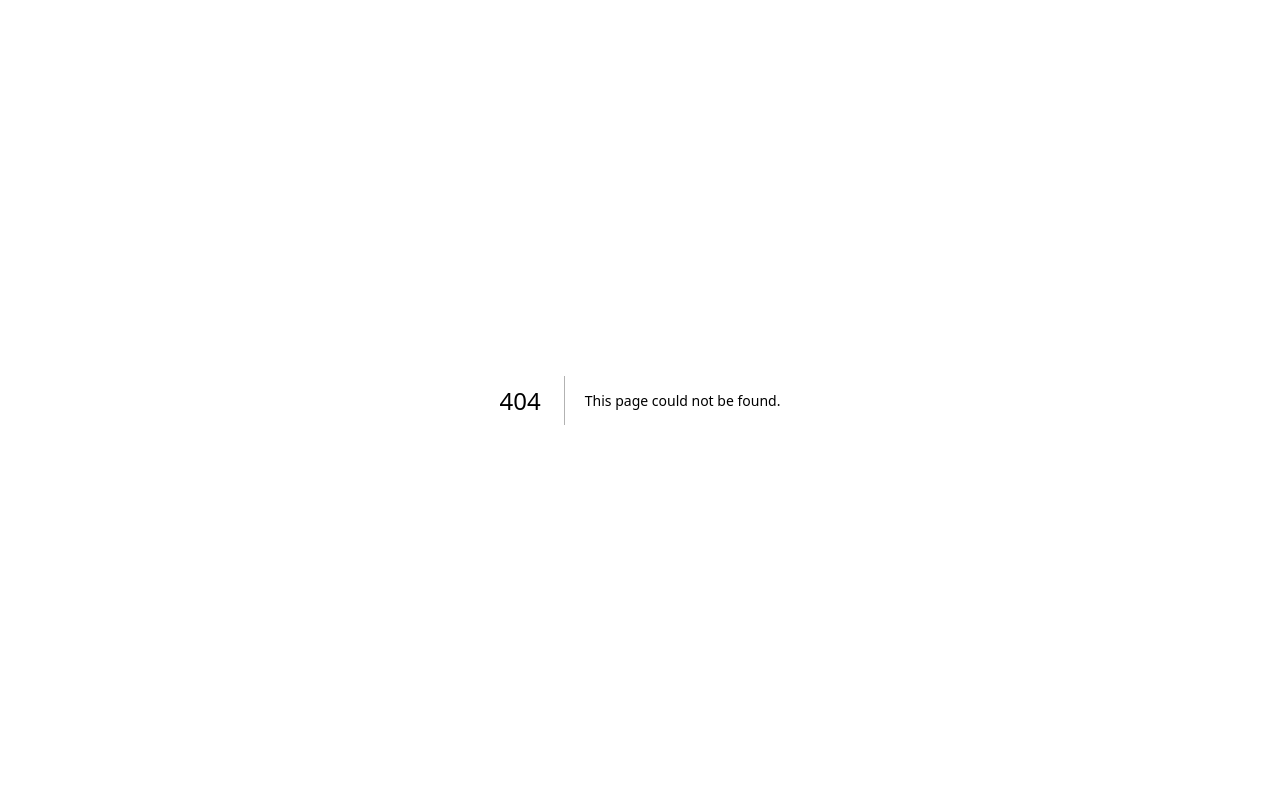
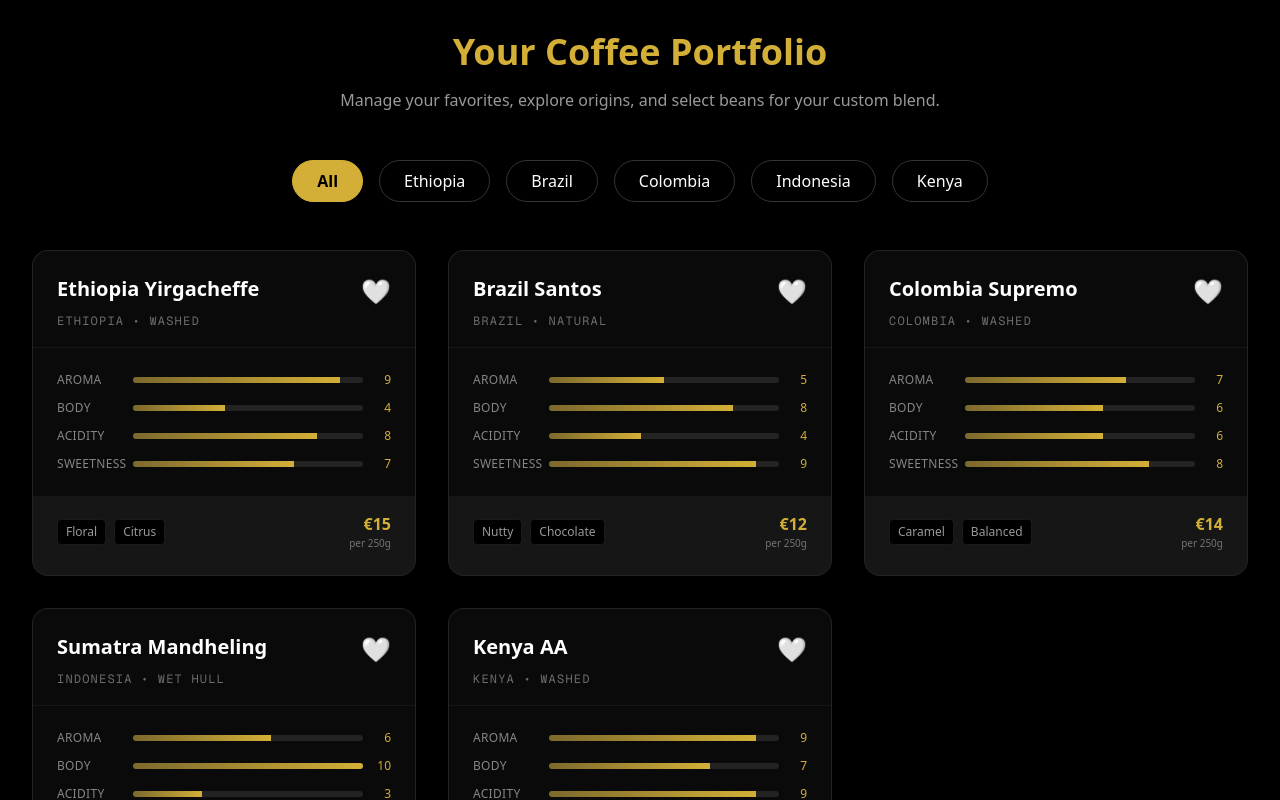
Before and after one commit to conornaught0n/BLENDIE-SITE, a Next.js app: page /portfolio in a window 1280 px wide. Before the commit this address had no page. Shown: the top 800 px of the page. Built offline with nearby package versions, Linux system fonts and the light colour scheme.

Commit message:
Implement Portfolio Ledger UI with mock data

```diff
--- /dev/null
+++ b/app/portfolio/page.tsx
@@ -0,0 +1,137 @@
+"use client";
+
+import React, { useState } from 'react';
+
+// Mock Data matching our new Schema
+const MOCK_COFFEES = [
+  { id: '1', name: 'Ethiopia Yirgacheffe', type: 'Single Origin', origin: 'Ethiopia', process: 'Washed', price_250g: 15, price_1kg: 45, aroma: 9, body: 4, acidity: 8, sweetness: 7, aftertaste: 8, tags: ['Floral', 'Citrus'] },
+  { id: '2', name: 'Brazil Santos', type: 'Single Origin', origin: 'Brazil', process: 'Natural', price_250g: 12, price_1kg: 38, aroma: 5, body: 8, acidity: 4, sweetness: 9, aftertaste: 6, tags: ['Nutty', 'Chocolate'] },
+  { id: '3', name: 'Colombia Supremo', type: 'Single Origin', origin: 'Colombia', process: 'Washed', price_250g: 14, price_1kg: 42, aroma: 7, body: 6, acidity: 6, sweetness: 8, aftertaste: 7, tags: ['Caramel', 'Balanced'] },
+  { id: '4', name: 'Sumatra Mandheling', type: 'Single Origin', origin: 'Indonesia', process: 'Wet Hull', price_250g: 16, price_1kg: 48, aroma: 6, body: 10, acidity: 3, sweetness: 6, aftertaste: 9, tags: ['Earth', 'Spice'] },
+  { id: '5', name: 'Kenya AA', type: 'Single Origin', origin: 'Kenya', process: 'Washed', price_250g: 18, price_1kg: 55, aroma: 9, body: 7, acidity: 9, sweetness: 8, aftertaste: 9, tags: ['Berry', 'Wine'] },
+];
+
+export default function Portfolio() {
+  const [favorites, setFavorites] = useState<string[]>([]);
+  const [filter, setFilter] = useState('All');
+
+  const toggleHeart = (id: string) => {
+    setFavorites(prev =>
+      prev.includes(id) ? prev.filter(f => f !== id) : [...prev, id]
+    );
+  };
+
+  const filteredCoffees = filter === 'All'
+    ? MOCK_COFFEES
+    : MOCK_COFFEES.filter(c => c.origin === filter);
+
+  return (
+    <div className="min-h-screen bg-black text-white p-8">
+      <header className="mb-12 text-center">
+        <h1 className="text-4xl font-bold text-[#D4AF37] mb-4">Your Coffee Portfolio</h1>
+        <p className="text-white/60 max-w-2xl mx-auto">
+          Manage your favorites, explore origins, and select beans for your custom blend.
+        </p>
+      </header>
+
+      {/* Filter Bar */}
+      <div className="flex justify-center gap-4 mb-12">
+        {['All', 'Ethiopia', 'Brazil', 'Colombia', 'Indonesia', 'Kenya'].map(f => (
+          <button
+            key={f}
+            onClick={() => setFilter(f)}
+            className={`px-6 py-2 rounded-full border transition-all ${
+              filter === f
+                ? 'bg-[#D4AF37] border-[#D4AF37] text-black font-bold'
+                : 'bg-transparent border-white/20 text-white hover:border-[#D4AF37]/50'
+            }`}
+          >
+            {f}
+          </button>
+        ))}
+      </div>
+
+      {/* Ledger Grid */}
+      <div className="grid grid-cols-1 md:grid-cols-2 lg:grid-cols-3 gap-8 max-w-7xl mx-auto">
+        {filteredCoffees.map(coffee => (
+          <div key={coffee.id} className="group relative bg-[#0a0a0a] border border-white/10 rounded-2xl overflow-hidden hover:border-[#D4AF37]/50 transition-all duration-300">
+
+            {/* Card Header (Origin & Process) */}
+            <div className="p-6 pb-4 border-b border-white/5 flex justify-between items-start">
+              <div>
+                <h3 className="text-xl font-bold text-white mb-1 group-hover:text-[#D4AF37] transition-colors">{coffee.name}</h3>
+                <span className="text-xs font-mono text-white/40 uppercase tracking-widest">{coffee.origin} • {coffee.process}</span>
+              </div>
+              <button
+                onClick={() => toggleHeart(coffee.id)}
+                className="text-2xl transition-transform active:scale-90"
+              >
+                {favorites.includes(coffee.id) ? '❤️' : '🤍'}
+              </button>
+            </div>
+
+            {/* Flavor Profile (Mini Bars) */}
+            <div className="p-6 space-y-3">
+              <TraitBar label="Aroma" value={coffee.aroma} />
+              <TraitBar label="Body" value={coffee.body} />
+              <TraitBar label="Acidity" value={coffee.acidity} />
+              <TraitBar label="Sweetness" value={coffee.sweetness} />
+            </div>
+
+            {/* Tags & Price */}
+            <div className="p-6 pt-4 bg-white/5 flex items-center justify-between">
+              <div className="flex gap-2">
+                {coffee.tags.map(tag => (
+                  <span key={tag} className="text-xs bg-black border border-white/10 px-2 py-1 rounded text-white/60">
+                    {tag}
+                  </span>
+                ))}
+              </div>
+              <div className="text-right">
+                <p className="text-[#D4AF37] font-bold">€{coffee.price_250g}</p>
+                <p className="text-[10px] text-white/40">per 250g</p>
+              </div>
+            </div>
+
+            {/* Hover Overlay for "Add to Blend" */}
+            <div className="absolute inset-0 bg-black/80 backdrop-blur-sm flex flex-col items-center justify-center opacity-0 group-hover:opacity-100 transition-opacity duration-300">
+               <button className="bg-[#D4AF37] text-black font-bold px-8 py-3 rounded-full mb-4 transform translate-y-4 group-hover:translate-y-0 transition-all duration-300">
+                 Add to Blend
+               </button>
+               <button className="text-white/80 hover:text-white underline text-sm transform translate-y-4 group-hover:translate-y-0 transition-all duration-300 delay-75">
+                 View Full Profile
+               </button>
+            </div>
+
+          </div>
+        ))}
+      </div>
+
+      {/* Bottom Action Bar (Fixed) */}
+      <div className="fixed bottom-0 left-0 right-0 bg-black/90 backdrop-blur-md border-t border-[#D4AF37]/20 p-4 transform translate-y-full animate-in slide-in-from-bottom-full duration-500 fill-mode-forwards" style={{ transform: favorites.length > 0 ? 'translateY(0)' : 'translateY(100%)' }}>
+        <div className="max-w-7xl mx-auto flex items-center justify-between">
+          <div className="flex items-center gap-4">
+            <span className="text-[#D4AF37] font-bold text-xl">{favorites.length}</span>
+            <span className="text-white/60">Coffees Selected</span>
+          </div>
+          <button className="bg-[#D4AF37] hover:bg-[#E5C158] text-black px-8 py-3 rounded-full font-bold shadow-[0_0_20px_rgba(212,175,55,0.3)] hover:shadow-[0_0_30px_rgba(212,175,55,0.5)] transition-all">
+            Start Blending &rarr;
+          </button>
+        </div>
+      </div>
+    </div>
+  );
+}
+
+const TraitBar = ({ label, value }: { label: string, value: number }) => (
+  <div className="flex items-center gap-3 text-sm">
+    <span className="w-16 text-white/50 text-xs uppercase tracking-wide">{label}</span>
+    <div className="flex-1 h-1.5 bg-white/10 rounded-full overflow-hidden">
+      <div
+        className="h-full bg-gradient-to-r from-[#D4AF37]/50 to-[#D4AF37]"
+        style={{ width: `${value * 10}%` }}
+      />
+    </div>
+    <span className="w-4 text-right text-xs text-[#D4AF37]">{value}</span>
+  </div>
+);
```
